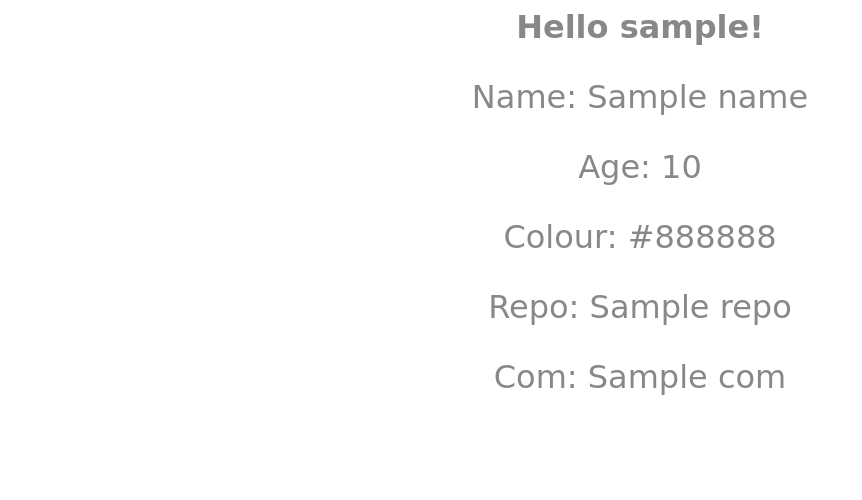
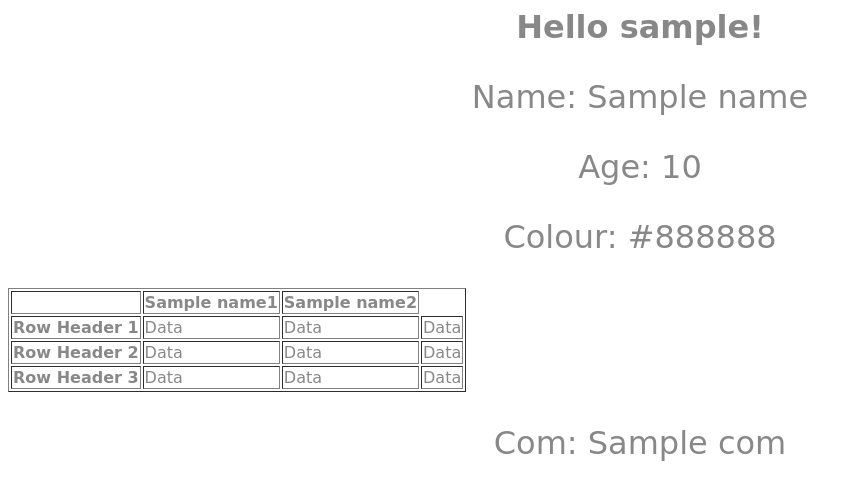
Before and after one commit to KaanImp23/SSE-lab2-kc, a Flask app: template api/templates/hello.html in a window 1280 px wide. Shown: the top 500 px of the page, without its empty margins (0-862 px from the left). Run offline with Flask 3, Linux system fonts and the light colour scheme; the template is opened without the code that fills it: most values are stand-ins (such as "Sample title", 1, 10 or a date in 2020).

Commit message:
added table

```diff
--- a/api/app.py
+++ b/api/app.py
@@ -19,11 +19,12 @@ def submit():
             )
     if response.status_code == 200:
         repos = response.json()
-        repo_list = []
+        repo_name = []
+        repo_update = []
         com_list = []
         for repo in repos:
-            repo_list.append(repo["full_name"])
-            repo_list.append(repo["updated_at"])
+            repo_name.append(repo["full_name"])
+            repo_update.append(repo["updated_at"])
             commits = requests.get(
                 "https://api.github.com/repos/" + repo["full_name"] +
                 "/commits?per_page=5"
@@ -35,11 +36,13 @@ def submit():
                     com_list.append(com["commit"]["author"]["name"])
                     com_list.append(com["commit"]["committer"]["date"])
                     com_list.append(com["commit"]["message"])
+        repo_name1 = repo_name[0]
+        repo_name2 = repo_name[1]
     return render_template(
             "hello.html", name=input_name,
             age=input_age, colour=input_fav_colour,
-            username=input_git_username, repo=repo_list,
-            com=com_list
+            username=input_git_username, name1=repo_name1,
+            name2=repo_name2,com=com_list
             )
 
 
--- a/api/templates/hello.html
+++ b/api/templates/hello.html
@@ -19,7 +19,32 @@
 <p>Name: {{ name }}</p>
 <p>Age: {{ age }}</p>
 <p>Colour: {{ colour }}</p>
-<p>Repo: {{ repo }}</p>
+
+<table border="1">
+ <tr>
+    <th></th>
+    <th>{{ name1 }}</th>
+    <th>{{ name2 }}</th>
+  </tr>
+  <tr>
+    <th>Row Header 1</th>
+    <td>Data</td>
+    <td>Data</td>
+    <td>Data</td>
+  </tr>
+  <tr>
+    <th>Row Header 2</th>
+    <td>Data</td>
+    <td>Data</td>
+    <td>Data</td>
+ </tr>
+ <tr>
+    <th>Row Header 3</th>
+    <td>Data</td>
+    <td>Data</td>
+    <td>Data</td>
+ </tr>
+</table>
 <p>Com: {{ com }}</p>
 </body>
 </html>
```
